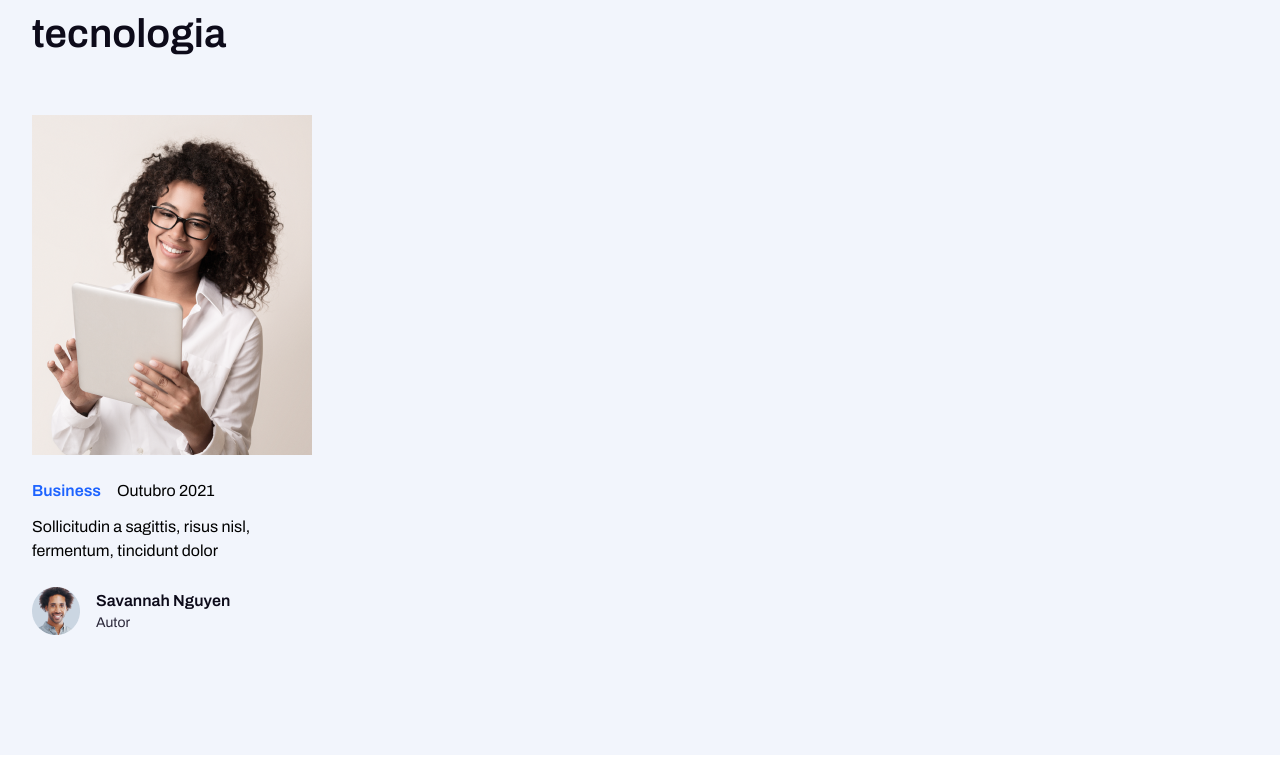
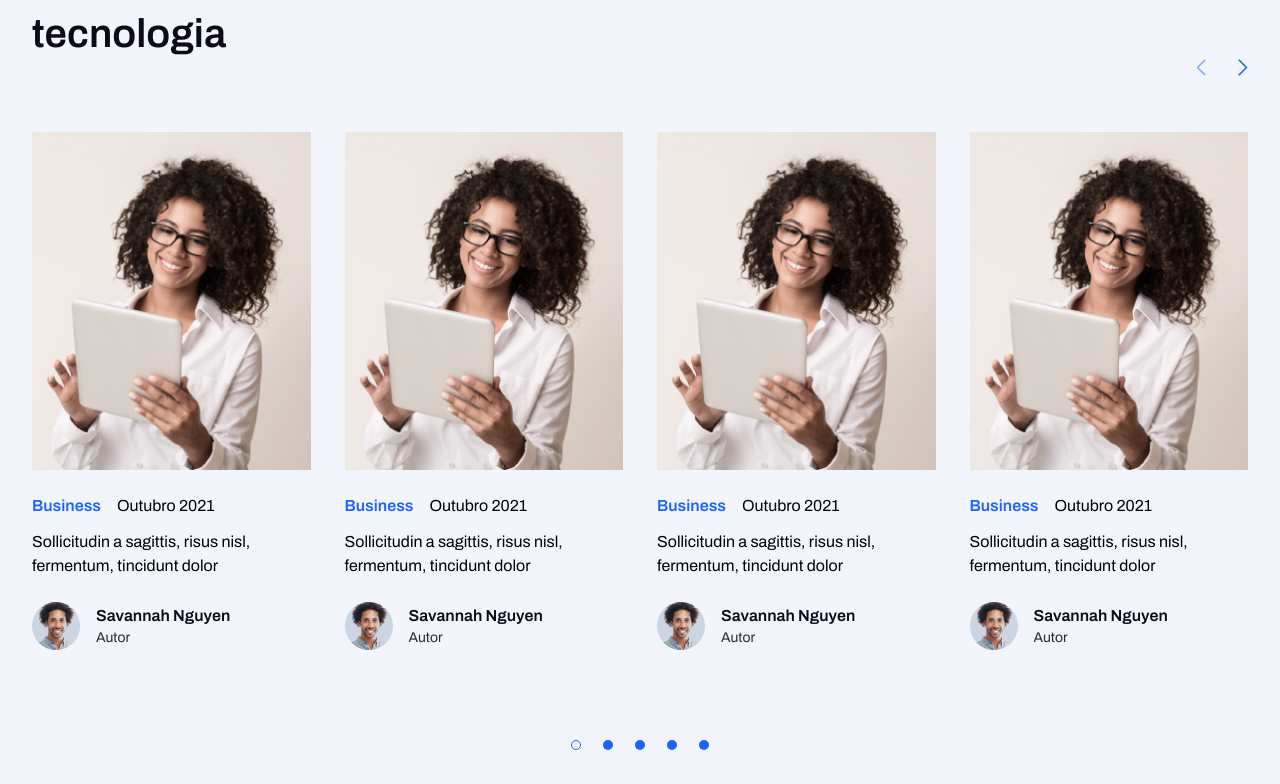
Before and after one commit to charlesalmeiida/smart-money, a Next.js app: page / in a window 1280 px wide. Shown: the part 2156-2940 px from the top of the page. Built offline with nearby package versions, Linux system fonts and the light colour scheme; a web font is replaced by a local one.

Commit message:
feat: criando o slide com swiper

```diff
--- a/src/app/globals.css
+++ b/src/app/globals.css
@@ -57,3 +57,7 @@ h6 {
   display: flex;
   justify-content: space-between;
 }
+
+.swiper-button-disabled {
+  opacity: 0.5;
+}
--- a/src/components/homepage/blog/index.tsx
+++ b/src/components/homepage/blog/index.tsx
@@ -1,5 +1,5 @@
 import { Container } from "@/components/container"
-import { CardBlog } from "./card-blog"
+import { SlidePosts } from "./slide-posts"
 
 export function BlogSection() {
   return (
@@ -11,9 +11,7 @@ export function BlogSection() {
             Notícias do mundo da tecnologia
           </h4>
         </div>
-        <div className="mt-14">
-          <CardBlog />
-        </div>
+        <SlidePosts />
       </Container>
     </section>
   )
--- /dev/null
+++ b/src/components/homepage/blog/slide-posts.tsx
@@ -0,0 +1,75 @@
+"use client"
+
+import { Swiper, SwiperSlide } from "swiper/react"
+import "swiper/css"
+import "swiper/css/pagination"
+import { Navigation, Pagination } from "swiper/modules"
+import { CardBlog } from "./card-blog"
+import Image from "next/image"
+import { ContainerPagination } from "./slide.styles"
+
+export function SlidePosts() {
+  return (
+    <div>
+      <div className="flex justify-end gap-8 mb-14">
+        <button className="swiper-button-prev">
+          <Image
+            className="rotate-180"
+            src={"/svg/icon-slide.svg"}
+            width={10}
+            height={20}
+            alt="Slide"
+          />
+        </button>
+        <button className="swiper-button-next">
+          <Image
+            src={"/svg/icon-slide.svg"}
+            width={10}
+            height={20}
+            alt="Slide"
+          />
+        </button>
+      </div>
+      <Swiper
+        slidesPerView={4}
+        spaceBetween={34}
+        pagination={{
+          clickable: true,
+          el: ".custom-pagination",
+        }}
+        modules={[Navigation, Pagination]}
+        className="mySwiper"
+        navigation={{
+          nextEl: ".swiper-button-next",
+          prevEl: ".swiper-button-prev",
+        }}
+      >
+        <SwiperSlide>
+          <CardBlog />
+        </SwiperSlide>
+        <SwiperSlide>
+          <CardBlog />
+        </SwiperSlide>
+        <SwiperSlide>
+          <CardBlog />
+        </SwiperSlide>
+        <SwiperSlide>
+          <CardBlog />
+        </SwiperSlide>
+        <SwiperSlide>
+          <CardBlog />
+        </SwiperSlide>
+        <SwiperSlide>
+          <CardBlog />
+        </SwiperSlide>
+        <SwiperSlide>
+          <CardBlog />
+        </SwiperSlide>
+        <SwiperSlide>
+          <CardBlog />
+        </SwiperSlide>
+      </Swiper>
+      <ContainerPagination className="custom-pagination"></ContainerPagination>
+    </div>
+  )
+}
--- /dev/null
+++ b/src/components/homepage/blog/slide.styles.ts
@@ -0,0 +1,23 @@
+import styled from "styled-components"
+import { theme } from "@/utils/tailwind-theme"
+
+export const ContainerPagination = styled.div`
+  display: flex;
+  justify-content: center;
+  margin-top: 90px;
+  gap: 14px;
+
+  .swiper-pagination-bullet {
+    width: 10px;
+    height: 10px;
+    background-color: ${theme.colors.primary.default};
+    opacity: 100;
+    cursor: pointer;
+    transition: all 0.3s ease;
+  }
+
+  .swiper-pagination-bullet-active {
+    background-color: transparent;
+    border: ${theme.colors.primary.default} 1px solid;
+  }
+`
--- a/tailwind.config.ts
+++ b/tailwind.config.ts
@@ -10,6 +10,7 @@ export default {
     backgroundImage: {
       hero: "url('/svg/bg-hero.svg')",
       footer: "url('/svg/bg-footer.svg')",
+      vantagens: "url('/svg/bg-vantagens.svg')",
     },
     boxShadow: {
       shape: "0px 30px 50px -10px rgba(76, 74, 94, 0.20)",
```
Also changed, not shown: public/svg/icon-slide.svg (added), src/components/homepage/blog/card-blog.tsx (line endings or trailing spaces), 1 other file (tests, documents, lock files or other folders).
